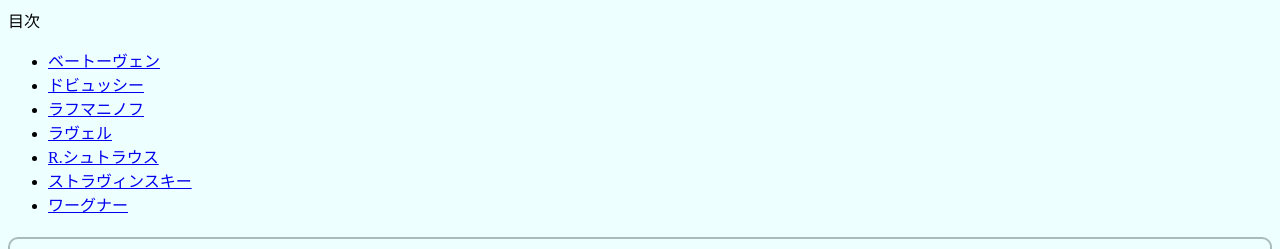
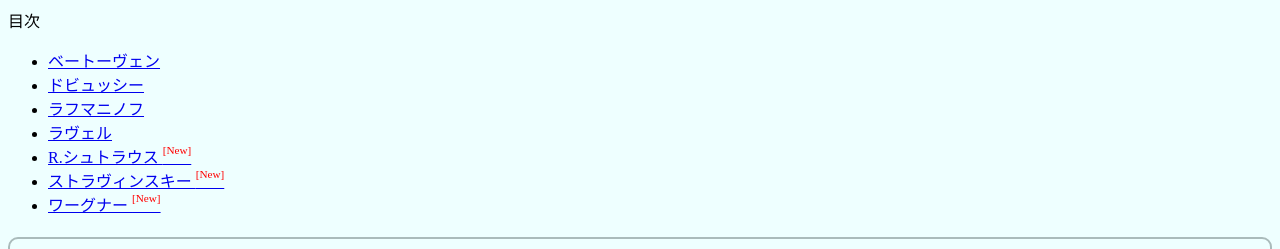
Before and after one commit to yoya/MusicalScoreIndicator, a plain HTML site: page movie/index.html in a window 1280 px wide. Shown: the top 249 px of the page. Drawn offline with Linux system fonts and the light colour scheme; a script that the page names is missing.

Commit message:
最近追加した分に [New] のマークをつける

```diff
--- a/movie/index.html
+++ b/movie/index.html
@@ -5,6 +5,7 @@
       body { background-color: #eff; }
       h1 { border:solid 2px #abb; border-radius:10px; padding: 0.1em 0.2em; }
       dt { margin: 0 1.0em 0; }
+      .new { color: red; font-size: 0.7em; vertical-align: top; }
     </style>
   </head>
   <body>
@@ -15,9 +16,9 @@
 	<li> <a href="#debussy"> ドビュッシー </a>
 	<li> <a href="#rachmaninoff"> ラフマニノフ </a>
 	<li> <a href="#ravel"> ラヴェル </a>
-	<li> <a href="#r.strauss"> R.シュトラウス </a>
-	<li> <a href="#stravinsky"> ストラヴィンスキー </a>
-	<li> <a href="#wagner"> ワーグナー </a>
+	<li> <a href="#r.strauss"> R.シュトラウス <span class="new"> [New] </span> </a>
+	<li> <a href="#stravinsky"> ストラヴィンスキー <span class="new"> [New] </span> </a>
+	<li> <a href="#wagner"> ワーグナー <span class="new"> [New] </span> </a>
       </ul>
     </div>
     <div>
```
